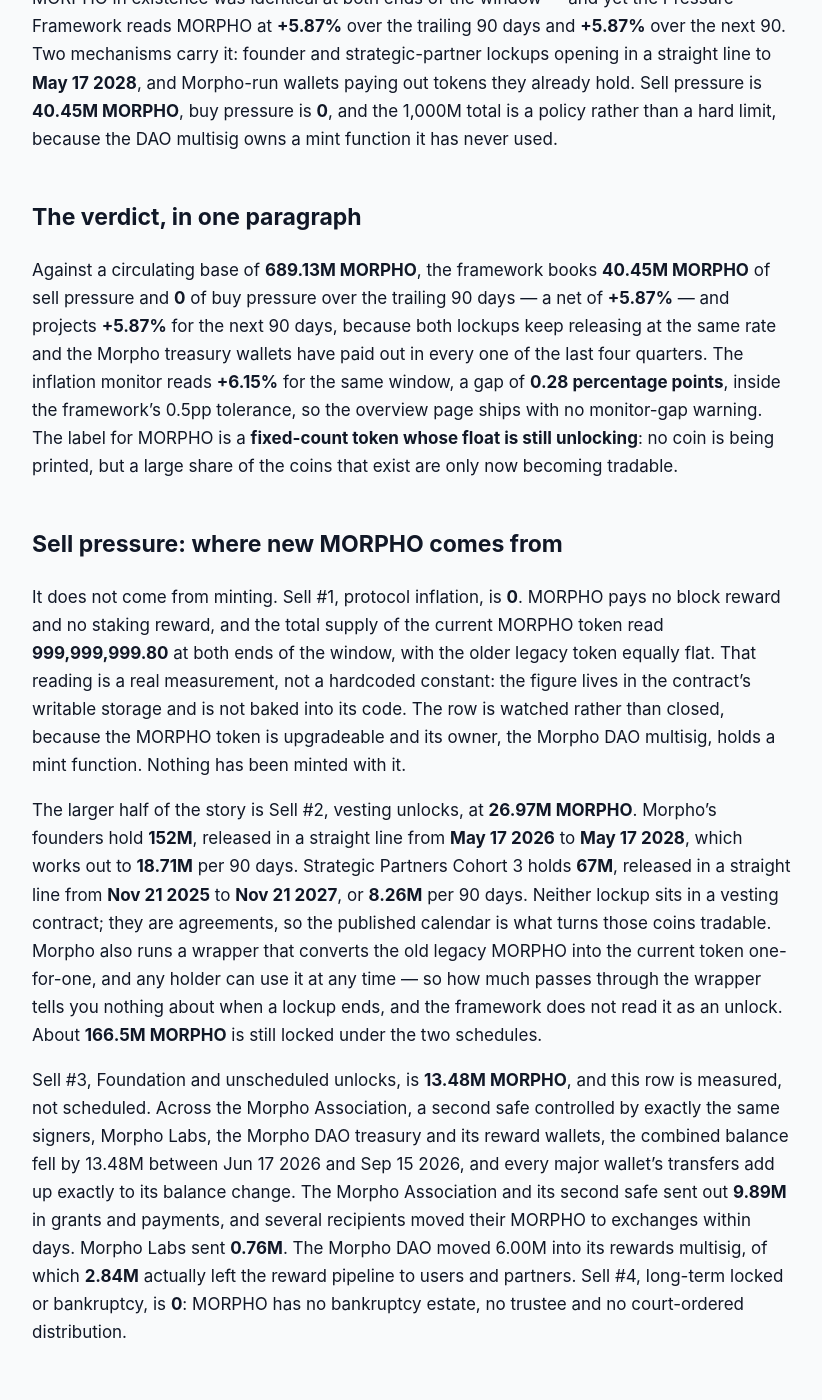
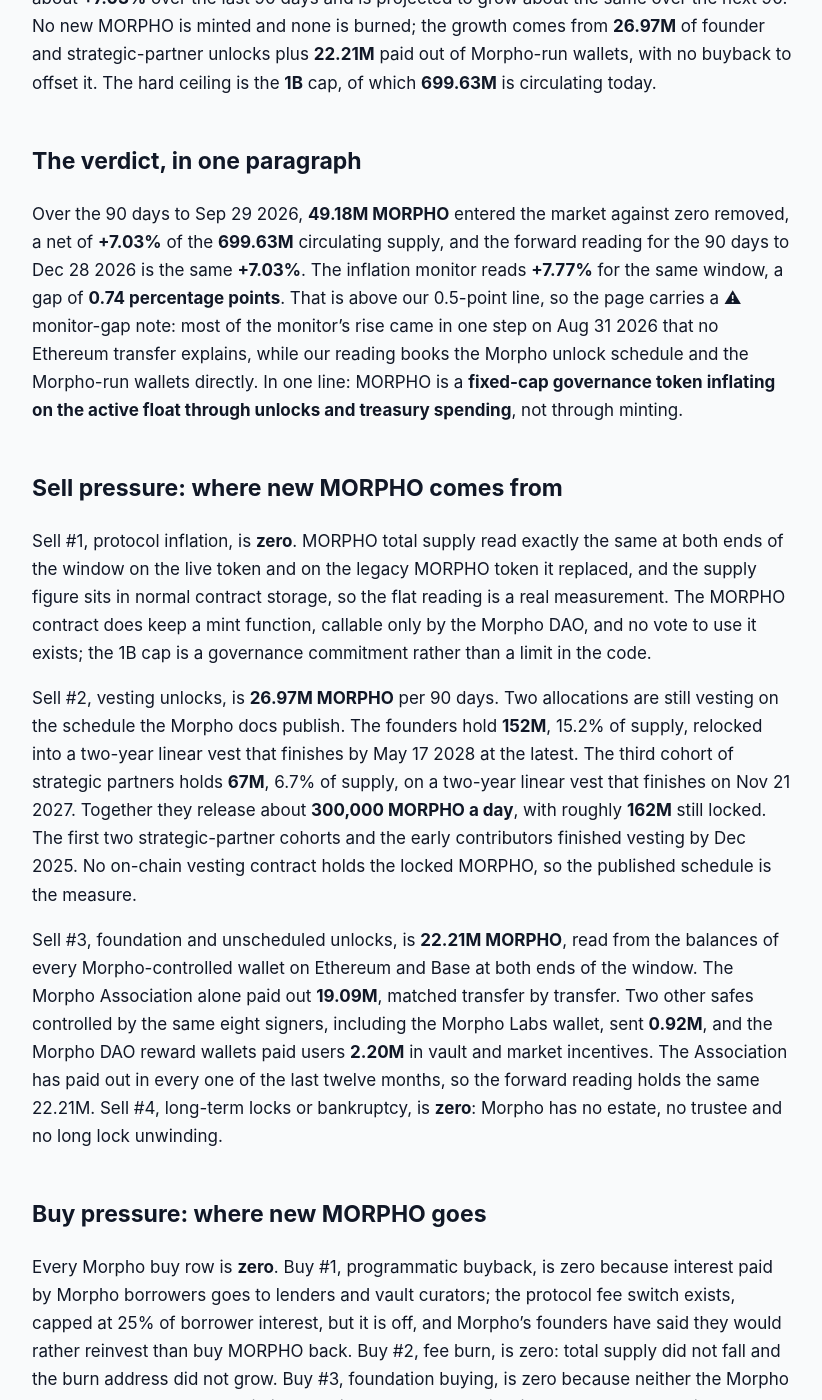
Before and after one commit to jeevansongmy-spec/mrnasdog-articles, a Jekyll site: the page built from crypto/morpho-pressure-framework.md, in a window 1280 px wide and 1400 px high, scrolled down 258 px. Shown: the whole window, without its empty margins (228-1050 px from the left). Built offline with Jekyll 4.4.1, drawn with Linux system fonts in a browser that asks for light colours; some of the changed text lies outside the part shown.

Commit message:
publish: crypto/morpho-pressure-framework

```diff
--- a/crypto/morpho-pressure-framework.md
+++ b/crypto/morpho-pressure-framework.md
@@ -1,6 +1,6 @@
 ---
-title:         "MORPHO Inflation Analysis · September 2026 · Supply growing, projected to keep growing"
-description:   "Supply growing, projected to keep growing: MORPHO reads +5.87% per 90 days. Nothing minted or burned, but 26.97M unlocked and Morpho wallets paid out 13.48M."
+title:         "MORPHO Inflation Analysis · September 2026 · Supply growing · projected to keep growing"
+description:   "MORPHO supply is growing: no minting, but 27M of founder and partner unlocks and 22M of Morpho treasury payouts lift supply +7.03% in 90 days, with no buyback."
 canonical_url: "https://mrnasdog.com/research/morpho/inflation"
 tags:          ["crypto", "morpho", "defi", "ethereum"]
 published:     true
@@ -8,48 +8,42 @@ published:     true
 
 *Originally published at [mrnasdog.com/research/morpho/inflation](https://mrnasdog.com/research/morpho/inflation)*
 
-# MORPHO Inflation Analysis · September 2026 · Supply growing, projected to keep growing
+# MORPHO Inflation Analysis · September 2026 · Supply growing · projected to keep growing
 
-Morpho created no new MORPHO and burned none over the last 90 days — the count of MORPHO in existence was identical at both ends of the window — and yet the Pressure Framework reads MORPHO at **+5.87%** over the trailing 90 days and **+5.87%** over the next 90. Two mechanisms carry it: founder and strategic-partner lockups opening in a straight line to **May 17 2028**, and Morpho-run wallets paying out tokens they already hold. Sell pressure is **40.45M MORPHO**, buy pressure is **0**, and the 1,000M total is a policy rather than a hard limit, because the DAO multisig owns a mint function it has never used.
+The MrNasdog Pressure Framework reads MORPHO as **inflationary**: circulating supply grew about **+7.03%** over the last 90 days and is projected to grow about the same over the next 90. No new MORPHO is minted and none is burned; the growth comes from **26.97M** of founder and strategic-partner unlocks plus **22.21M** paid out of Morpho-run wallets, with no buyback to offset it. The hard ceiling is the **1B** cap, of which **699.63M** is circulating today.
 
 ## The verdict, in one paragraph
 
-Against a circulating base of **689.13M MORPHO**, the framework books **40.45M MORPHO** of sell pressure and **0** of buy pressure over the trailing 90 days — a net of **+5.87%** — and projects **+5.87%** for the next 90 days, because both lockups keep releasing at the same rate and the Morpho treasury wallets have paid out in every one of the last four quarters. The inflation monitor reads **+6.15%** for the same window, a gap of **0.28 percentage points**, inside the framework's 0.5pp tolerance, so the overview page ships with no monitor-gap warning. The label for MORPHO is a **fixed-count token whose float is still unlocking**: no coin is being printed, but a large share of the coins that exist are only now becoming tradable.
+Over the 90 days to Sep 29 2026, **49.18M MORPHO** entered the market against zero removed, a net of **+7.03%** of the **699.63M** circulating supply, and the forward reading for the 90 days to Dec 28 2026 is the same **+7.03%**. The inflation monitor reads **+7.77%** for the same window, a gap of **0.74 percentage points**. That is above our 0.5-point line, so the page carries a ⚠ monitor-gap note: most of the monitor's rise came in one step on Aug 31 2026 that no Ethereum transfer explains, while our reading books the Morpho unlock schedule and the Morpho-run wallets directly. In one line: MORPHO is a **fixed-cap governance token inflating on the active float through unlocks and treasury spending**, not through minting.
 
 ## Sell pressure: where new MORPHO comes from
 
-It does not come from minting. Sell #1, protocol inflation, is **0**. MORPHO pays no block reward and no staking reward, and the total supply of the current MORPHO token read **999,999,999.80** at both ends of the window, with the older legacy token equally flat. That reading is a real measurement, not a hardcoded constant: the figure lives in the contract's writable storage and is not baked into its code. The row is watched rather than closed, because the MORPHO token is upgradeable and its owner, the Morpho DAO multisig, holds a mint function. Nothing has been minted with it.
+Sell #1, protocol inflation, is **zero**. MORPHO total supply read exactly the same at both ends of the window on the live token and on the legacy MORPHO token it replaced, and the supply figure sits in normal contract storage, so the flat reading is a real measurement. The MORPHO contract does keep a mint function, callable only by the Morpho DAO, and no vote to use it exists; the 1B cap is a governance commitment rather than a limit in the code.
 
-The larger half of the story is Sell #2, vesting unlocks, at **26.97M MORPHO**. Morpho's founders hold **152M**, released in a straight line from **May 17 2026** to **May 17 2028**, which works out to **18.71M** per 90 days. Strategic Partners Cohort 3 holds **67M**, released in a straight line from **Nov 21 2025** to **Nov 21 2027**, or **8.26M** per 90 days. Neither lockup sits in a vesting contract; they are agreements, so the published calendar is what turns those coins tradable. Morpho also runs a wrapper that converts the old legacy MORPHO into the current token one-for-one, and any holder can use it at any time — so how much passes through the wrapper tells you nothing about when a lockup ends, and the framework does not read it as an unlock. About **166.5M MORPHO** is still locked under the two schedules.
+Sell #2, vesting unlocks, is **26.97M MORPHO** per 90 days. Two allocations are still vesting on the schedule the Morpho docs publish. The founders hold **152M**, 15.2% of supply, relocked into a two-year linear vest that finishes by May 17 2028 at the latest. The third cohort of strategic partners holds **67M**, 6.7% of supply, on a two-year linear vest that finishes on Nov 21 2027. Together they release about **300,000 MORPHO a day**, with roughly **162M** still locked. The first two strategic-partner cohorts and the early contributors finished vesting by Dec 2025. No on-chain vesting contract holds the locked MORPHO, so the published schedule is the measure.
 
-Sell #3, Foundation and unscheduled unlocks, is **13.48M MORPHO**, and this row is measured, not scheduled. Across the Morpho Association, a second safe controlled by exactly the same signers, Morpho Labs, the Morpho DAO treasury and its reward wallets, the combined balance fell by 13.48M between Jun 17 2026 and Sep 15 2026, and every major wallet's transfers add up exactly to its balance change. The Morpho Association and its second safe sent out **9.89M** in grants and payments, and several recipients moved their MORPHO to exchanges within days. Morpho Labs sent **0.76M**. The Morpho DAO moved 6.00M into its rewards multisig, of which **2.84M** actually left the reward pipeline to users and partners. Sell #4, long-term locked or bankruptcy, is **0**: MORPHO has no bankruptcy estate, no trustee and no court-ordered distribution.
+Sell #3, foundation and unscheduled unlocks, is **22.21M MORPHO**, read from the balances of every Morpho-controlled wallet on Ethereum and Base at both ends of the window. The Morpho Association alone paid out **19.09M**, matched transfer by transfer. Two other safes controlled by the same eight signers, including the Morpho Labs wallet, sent **0.92M**, and the Morpho DAO reward wallets paid users **2.20M** in vault and market incentives. The Association has paid out in every one of the last twelve months, so the forward reading holds the same 22.21M. Sell #4, long-term locks or bankruptcy, is **zero**: Morpho has no estate, no trustee and no long lock unwinding.
 
 ## Buy pressure: where new MORPHO goes
 
-Nowhere. Buy #1, programmatic buyback, is **0**. The Morpho lending network earns interest fees, but the fee switch that would route a share of them toward MORPHO holders has never been activated, and no vote in the window proposed a buyback.
-
-Buy #2, protocol fee burn, is **0**. MORPHO has no fee burn, and the framework checked both places a burn could appear rather than trusting one: the total supply did not fall on either token contract, and the dead address held the same **7.18 MORPHO** at both ends. Buy #3, Foundation buy, is **0**: every Morpho wallet was a net sender, and the one sizable inflow — 0.50M to the Morpho Association on Jun 30 2026 — returned from a wallet it had paid the day before. Buy #4, new long-term lock, is **0**. MORPHO has no staking lock. An agreement announced on Feb 13 2026 lets a large asset manager acquire up to 90M MORPHO over four years under trading restrictions, but no tranche, wallet or date has been disclosed, so there is nothing to count yet.
+Every Morpho buy row is **zero**. Buy #1, programmatic buyback, is zero because interest paid by Morpho borrowers goes to lenders and vault curators; the protocol fee switch exists, capped at 25% of borrower interest, but it is off, and Morpho's founders have said they would rather reinvest than buy MORPHO back. Buy #2, fee burn, is zero: total supply did not fall and the burn address did not grow. Buy #3, foundation buying, is zero because neither the Morpho DAO nor the Morpho Association took in any MORPHO this window. Apollo agreed in Feb 2026 to acquire up to 90M MORPHO over four years, but no tranche date or size has been disclosed, and any MORPHO the Association sells to Apollo leaves a Morpho wallet and is already counted in Sell #3. Buy #4, new long-term locks, is zero because MORPHO has no staking or lock program.
 
 ## Foundation and overhang
 
-The overhang on MORPHO is large and almost entirely discretionary. The biggest item is the **Morpho DAO treasury at 304.0M MORPHO** — 290.4M still in legacy form on Ethereum, 0.6M in the current token and 13.0M on Base — which moves only by governance vote. In April 2026 that vote moved 150M to the Morpho Association under MIP 131, a grant for a 2026 to 2030 programme with no published year-by-year split. The **Morpho Association holds 103.8M** after this window's payouts, plus **42.0M** in its second safe. **Morpho Labs holds 11.5M**, and **7.7M** sits in reward wallets waiting to be claimed. On top of these, **166.5M** remains under the founder and Cohort 3 lockups. There is no buyback wallet to track, because there is no buyback.
-
-Every wallet named here is read on chain at each rebuild, on both token contracts and on Base. The trigger is the same for all of them: if the DAO treasury, the Association, its second safe, Morpho Labs or the reward wallets fall between refreshes by more than the last reading, that outflow enters Sell #3 at the next refresh.
+The largest team-held MORPHO overhang is the Morpho DAO treasury, **304.0M MORPHO** across Ethereum and Base, which did not move this window; it moves only by governance vote. The Morpho Association holds **91.49M** after spending from the **150M** grant the DAO sent it on Apr 30 2026 for its 2026 to 2030 program; a second safe run by the same signers holds **41.90M** and the Morpho Labs wallet **11.45M**. The DAO reward wallets hold about **7.9M** waiting to be claimed by users. On top of those balances sit the roughly **162M** founder and partner MORPHO still vesting. We re-read every one of these wallets on each refresh. Exchange custody wallets and unlabelled large holders are left out because those coins belong to depositors or to no identified group. If any of these balances falls between refreshes, the outflow enters Sell #3 at the next refresh.
 
 ## How MORPHO compares to other DeFi governance tokens
 
-MORPHO belongs to the class of DeFi governance tokens with a fixed issued supply and no revenue link to the token. On the issuance axis it is stricter than a continuous-emission layer-1 chain, which prints new coins every block to pay stakers, and stricter than the many DeFi tokens that mint a fresh reward budget each year. Morpho pays its incentives out of coins the DAO already holds, so rewards show up as treasury deployment, not as new supply.
+MORPHO belongs to the class of fixed-cap DeFi governance tokens whose supply was minted in full at launch and released over time, rather than chain coins that pay validators in new issuance. For tokens in this class the inflation question is never about a protocol emission rate; it is about how fast locked allocations and treasuries reach the market. On that measure MORPHO sits at the heavy end right now, because two separate streams run at once: a linear founder and partner vest of about 27M MORPHO a quarter, and a Morpho Association that is actively spending a large DAO grant.
 
-On the float axis MORPHO looks like a token only a few years past launch. Roughly a third of the 1,000M is still outside the circulating count, and it sits in two places: lockups on a calendar and treasuries with a spender. That is the same shape as most venture-backed governance tokens, and it is why MORPHO reads above +5% while a mature fixed-supply coin with its vesting finished reads close to zero. Unlike cliff-based vests, both Morpho lockups release continuously, so there is no single unlock date — the pressure is smooth and steady rather than lumpy.
-
-The sharper contrast is with lending and exchange tokens that already run a fee-funded buyback or burn. Those tokens offset their unlocks with a buy side that grows with usage. Morpho is one of the largest lending networks by deposits and has a fee switch built into its contracts, but it has never been turned on, so none of that activity reaches the MORPHO buy side. For the buy side to matter at today's size, it would need to remove on the order of 40M MORPHO every quarter.
+The contrast with fee-sharing lending and exchange tokens is the buy side. Lending tokens that route part of borrower interest into buybacks or burns can offset unlocks; Morpho has chosen not to, keeping its fee switch off and paying interest through to lenders and curators. Against governance tokens whose treasuries sit idle, the difference is that the Morpho DAO treasury is largely untouched while the Association, funded from it, pays out monthly. MORPHO's supply ceiling is firm in practice at 1B, but the path to that ceiling runs through the vesting calendar until 2028 and through Association spending until 2030.
 
 ## What to watch in the next 90 days
 
-First, the two lockups, which keep releasing about **26.97M MORPHO** per 90 days with no break until **Nov 21 2027** for Cohort 3 and **May 17 2028** for the founders. Second, the Morpho Association and its second safe, which paid out 9.89M this window and still hold 145.8M between them from the MIP 131 grant and its own allocation. Third, the Morpho DAO treasury: MIP 134, put to vote on Sep 15 2026, would fund incentives on Arc at about $50,000 a month — small, but every new rewards programme is paid from this pot. Fourth, any fee switch proposal, the one change that could give MORPHO a buy side at all. Fifth, the Feb 13 2026 accumulation agreement: a first disclosed purchase or lock would be the first real candidate for Buy #4.
+First, the founder and strategic-partner vest, which keeps releasing about 300,000 MORPHO a day through Dec 28 2026 and beyond, until Nov 21 2027 for the partners and May 17 2028 at the latest for the founders. Second, the size of Morpho Association payouts: they ran at **19.09M** this window but were far larger in Apr and May 2026, right after the 150M grant arrived. Third, any Apollo tranche under the up-to-90M agreement, which would show up as an Association outflow. Fourth, new Morpho DAO incentive votes such as the Arc program approved in Sep 2026 at **$50,000 a month**, and extra vault rewards that become claimable from Oct 1 2026. Fifth, any proposal to turn on the fee switch, which would be the first mechanism able to buy MORPHO back.
 
 ## Summary
 
-The MrNasdog Pressure Framework reads MORPHO at **+5.87%** over the trailing 90 days and **+5.87%** projected forward: supply growing, projected to keep growing. The mechanism is not minting but release — **26.97M MORPHO** of founder and strategic-partner lockups opening on a straight line, plus **13.48M** paid out by Morpho-run wallets, against a buy side of **0**. The key risk is that both sources continue: the lockups run to May 17 2028 and the Morpho treasuries still hold more than 450M MORPHO between them. The ceiling is 1,000M MORPHO by policy, and the DAO multisig that owns the mint function has never used it.
+The MrNasdog Pressure Framework reads MORPHO at **+7.03% net** over the trailing 90 days and **+7.03%** over the next 90: **26.97M** of founder and partner vesting plus **22.21M** paid out of Morpho-run wallets, against no buyback and no burn. The structural mechanism is release, not issuance: MORPHO minted its full 1B supply at launch and now reaches the market through a vesting calendar and a funded Morpho Association. The key risk is the size of that treasury, more than **450M MORPHO** across the DAO, Association-run and reward wallets plus about 162M still vesting. MORPHO's supply cannot pass 1B unless the Morpho DAO votes to mint.
 
-MrNasdog Pressure Framework analysis of MORPHO, Metric 1 — Inflation. Data + explanation only. Not financial advice. Updated Sep 15 2026.
+MrNasdog Pressure Framework analysis of MORPHO, Metric 1 — Inflation. Data + explanation only. Not financial advice. Checked Sep 29 2026.
```
